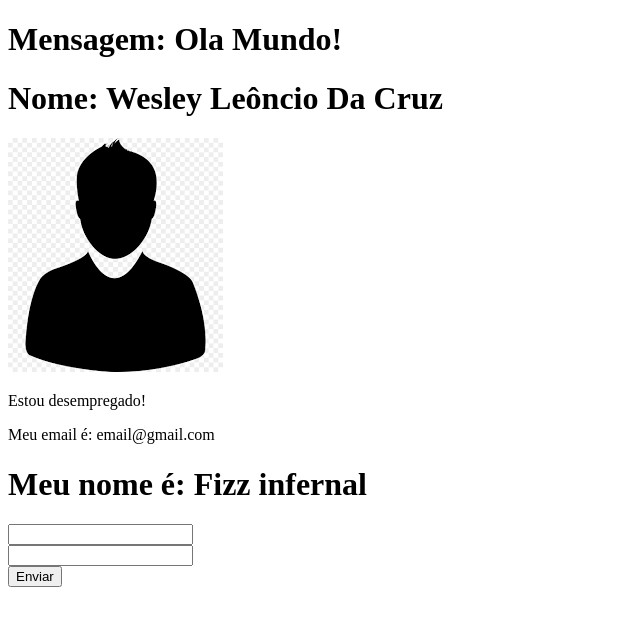
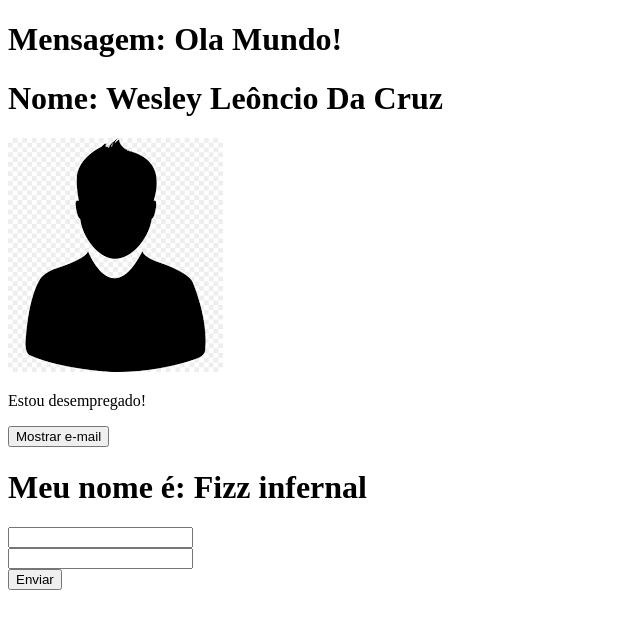
Before and after one commit to WesleyLeoncio/Curso-de-Vue-3, a Vue app in the folder projeto_vue/: page / in a window 1280 px wide. Shown: the top 628 px of the page, without its empty margins (0-640 px from the left). Built offline with nearby package versions, Linux system fonts and the light colour scheme.

Commit message:
Metodos em vue

```diff
--- a/projeto_vue/src/components/usuario/Info.vue
+++ b/projeto_vue/src/components/usuario/Info.vue
@@ -6,7 +6,10 @@
     <div>
       <p v-if="trabalhando_bool">Estou Trabalhando!</p>
       <p v-else>Estou desempregado!</p>
-      <p v-show="email_bool">Meu email é: {{ email }}</p>
+      <div>
+        <button @click="showEmail">{{ textBotton }}</button>
+      </div>
+      <p v-show="email_bool">E-mail: {{ email }}</p>
     </div>
   </div>
 </template>
@@ -22,8 +25,19 @@ export default {
     return {
       trabalhando_bool: false,
       email: "email@gmail.com",
-      email_bool: true,
+      email_bool: false,
+      textBotton: "Mostrar e-mail",
     };
+  },
+  methods: {
+    showEmail() {
+      this.email_bool = !this.email_bool;
+      if (this.email_bool) {
+        this.textBotton = "Esconder e-mail";
+      } else {
+        this.textBotton = "Mostrar e-mail";
+      }
+    },
   },
 };
 </script>
```
